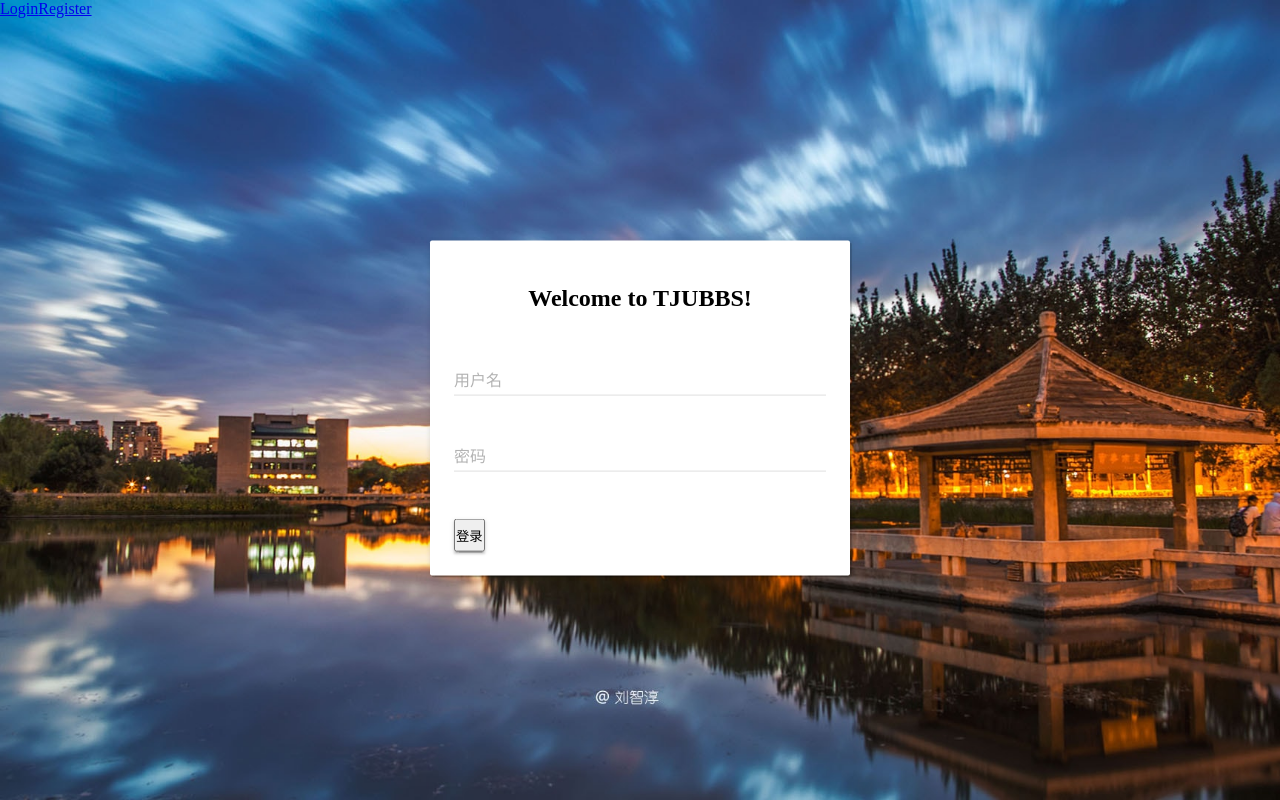
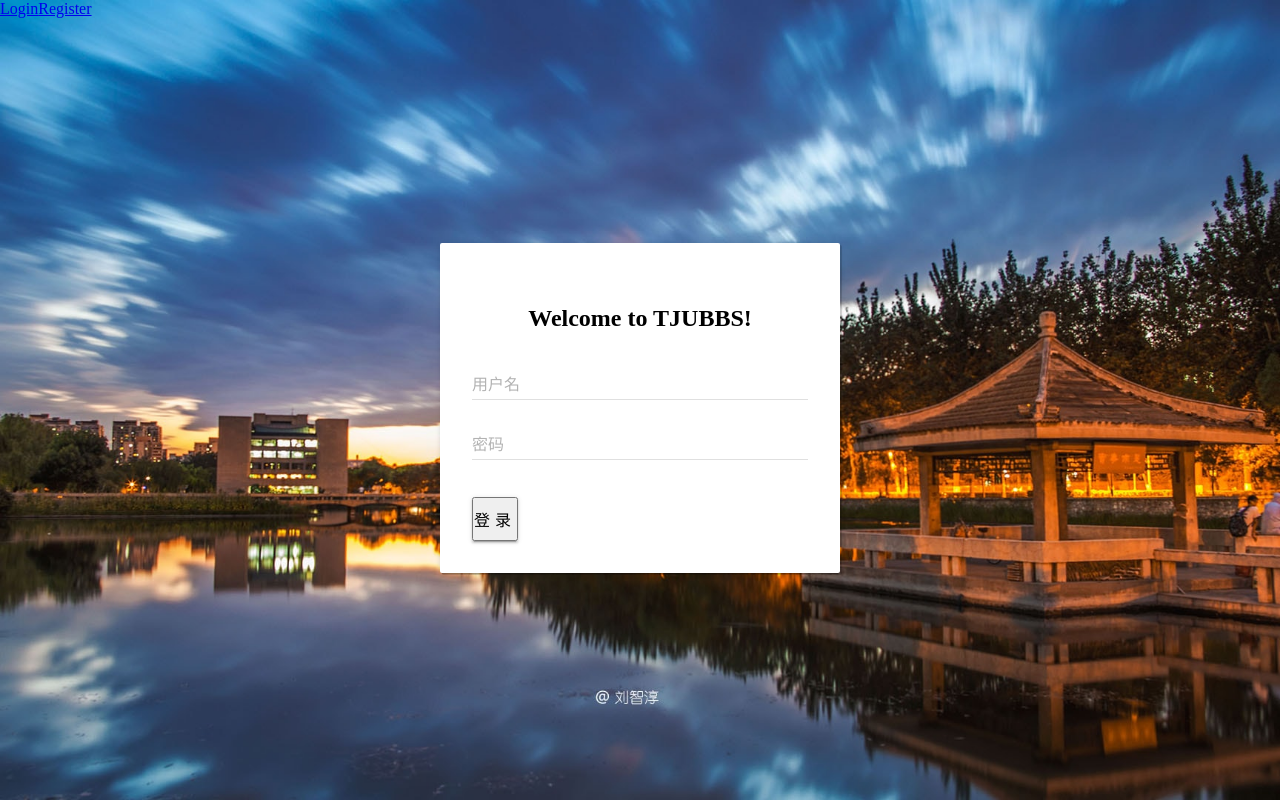
Before and after one commit to froyog/bbs-fed-redux, a React app: page /passport/login in a window 1280 px wide. Built offline with nearby package versions, Linux system fonts and the light colour scheme; the HTML template or start-up script is replaced by a standard one; what redux-immutable would draw is missing.

Commit message:
input field: improve style

```diff
--- a/src/styles/common/input.less
+++ b/src/styles/common/input.less
@@ -4,7 +4,7 @@
     display: inline-block;
     position: relative;
     width: 256px;
-    height: 72px;
+    height: 56px;
     font-size: 16px;
     line-height: 24px;
     background-color: transparent;
@@ -14,7 +14,7 @@
 
     label {
         position: absolute;
-        top: 38px;
+        top: 22px;
         z-index: 1;
         font-weight: normal;
         line-height: 22px;
@@ -57,7 +57,7 @@
         height: 100%;
         padding: 0;
         border: none;
-        margin-top: 14px;
+        margin-top: 2px;
         outline: none;
         color: rgba(0, 0, 0, .87);
         cursor: inherit;
--- a/src/styles/passport/passport.less
+++ b/src/styles/passport/passport.less
@@ -10,17 +10,23 @@
     position: absolute;
     top: 50%;
     left: 50%;
-    max-width: 420px;
+    max-width: 400px;
     transform: translate(-50%, -50%);
+    .card-content {
+        padding: 32px;
+    }
 }
 
 .login {
     h2 {
         text-align: center;
         font-weight: bold;
+        margin: 30px auto 20px;
     }
     button.raised {
-        padding: 5px 0;
-        margin-top: 35px;
+        padding: 8px 0;
+        letter-spacing: 5px;
+        font-size: 16px;
+        margin-top: 25px;
     }
 }
```
